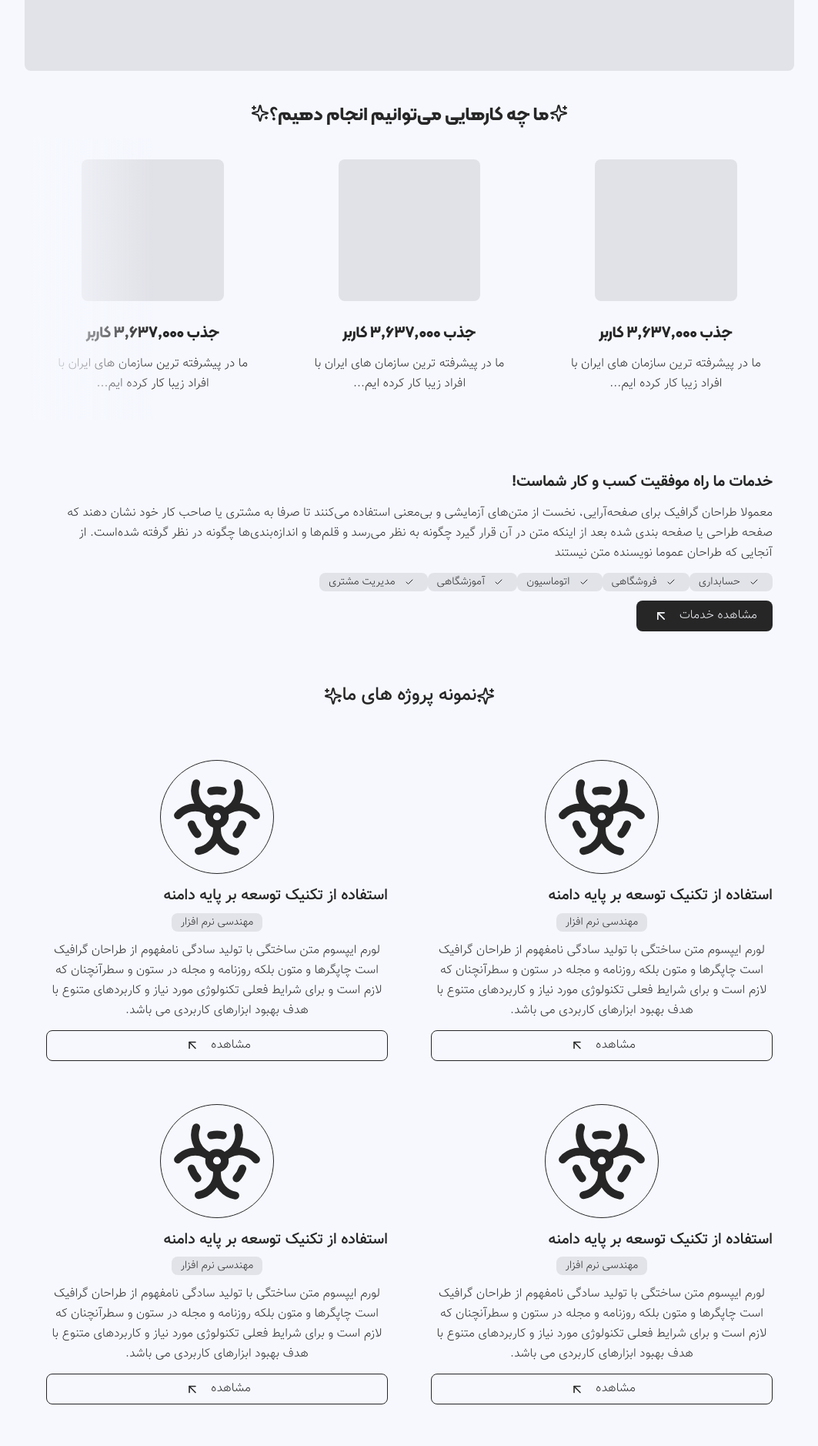
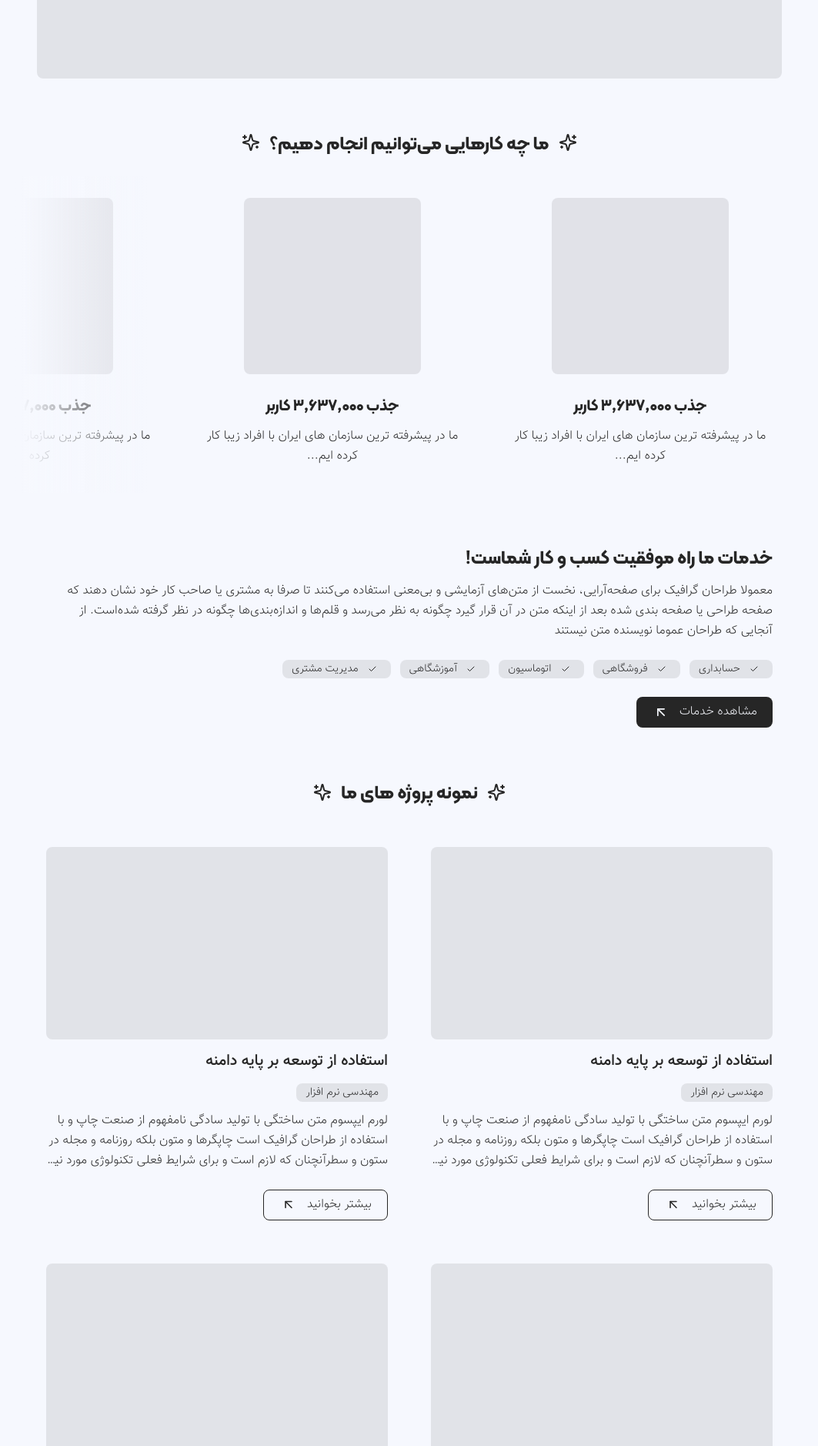
Before and after one commit to FarzadVav/next.js-portfolio, a Next.js app: page /about in a window 1280 px wide. Shown: the part 860-2738 px from the top of the page at 77% size, without its empty margins (108-1171 px from the left). Built offline with nearby package versions, Linux system fonts and the light colour scheme.

Commit message:
fix: about page design

```diff
--- a/app/about/page.tsx
+++ b/app/about/page.tsx
@@ -1,17 +1,10 @@
 import Link from "next/link";
-import {
-  AppleIcon,
-  ArrowUpLeft,
-  ArrowUpLeftIcon,
-  BiohazardIcon,
-  CheckIcon,
-  PlusIcon,
-  SparklesIcon,
-} from "lucide-react";
+import { AppleIcon, ArrowUpLeft, ArrowUpLeftIcon, CheckIcon, PlusIcon } from "lucide-react";
 
 import ScrollX from "root/components/ui/ScrollX/Index";
 import Accordion from "root/components/ui/Accordion/Index";
 import PageHero from "root/components/modules/PageHero/Index";
+import PageTitle from "root/components/modules/PageTitle/Index";
 import AccordionHeader from "root/components/ui/Accordion/Header";
 import ScrollXContainer from "root/components/ui/ScrollX/Container";
 import AccordionContent from "root/components/ui/Accordion/Content";
@@ -27,10 +20,10 @@ const AboutPage = () => {
       />
 
       <div className="f-align mt-9 container relative" dir="ltr">
-        <div className="absolute pointer-events-none top-0 bottom-0 right-0 w-1/3 bg-gradient-to-l from-background to-transparent" />
-        <div className="absolute pointer-events-none top-0 bottom-0 left-0 w-1/3 bg-gradient-to-r from-background to-transparent" />
+        <div className="absolute pointer-events-none top-0 bottom-0 right-0 w-1/3 bg-gradient-to-l from-background-1 to-transparent" />
+        <div className="absolute pointer-events-none top-0 bottom-0 left-0 w-1/3 bg-gradient-to-r from-background-1 to-transparent" />
 
-        <div className="f-align overflow-x-auto *:min-w-fit" style={{ scrollbarWidth: "none" }}>
+        <div className="f-align overflow-hidden no-scrollbar gap-3 *:min-w-fit">
           <div className="badge">
             <AppleIcon className="compatible-icon" />
             <span>Apple</span>
@@ -90,22 +83,17 @@ const AboutPage = () => {
         </div>
       </div>
 
-      <div className="container mt-9">
-        <video className="bg-foreground-5 card w-full aspect-video" />
+      <div className="container mt-9 card-effect">
+        <video className="bg-foreground-5 w-full card aspect-video" />
       </div>
 
-      <div className="container mt-9">
-        <div className="f-center">
-          <SparklesIcon className="compatible-icon" />
-          <h2 className="text-2xl text-center font-kalameh-bold">
-            ما چه کارهایی می‌توانیم انجام دهیم؟
-          </h2>
-          <SparklesIcon className="compatible-icon -scale-x-100" />
-        </div>
-        <ScrollX className="mt-3">
+      <PageTitle className="mt-9">
+        <h2>ما چه کارهایی می‌توانیم انجام دهیم؟</h2>
+      </PageTitle>
+      <ScrollX className="container mt-6">
         <ScrollXContainer>
           {Array.from(new Array(7)).map(() => (
-              <div className="card card-effect w-1/3 min-w-1/3" key={Math.random()}>
+            <div className="card-effect w-2/5 min-w-2/5" key={Math.random()}>
               <div className="w-2/3 mx-auto aspect-square rounded-lg bg-foreground-5" />
               <p className="text-xl mt-6 text-center font-kalameh-bold">
                 جذب {(3_637_000).toLocaleString("fa")} کاربر
@@ -117,19 +105,20 @@ const AboutPage = () => {
           ))}
         </ScrollXContainer>
       </ScrollX>
-      </div>
 
       <div className="mt-9">
         <CtaAnimation>
-          <div className="card card-effect">
-            <h3 className="text-xl font-vazir-black">خدمات ما راه موفقیت کسب و کار شماست!</h3>
+          <div className="card-effect">
+            <h3 className="text-2xl font-kalameh-bold">خدمات ما راه موفقیت کسب و کار شماست!</h3>
+
             <p className="mt-3">
               معمولا طراحان گرافیک برای صفحه‌آرایی، نخست از متن‌های آزمایشی و بی‌معنی استفاده
               می‌کنند تا صرفا به مشتری یا صاحب کار خود نشان دهند که صفحه طراحی یا صفحه بندی شده بعد
               از اینکه متن در آن قرار گیرد چگونه به نظر می‌رسد و قلم‌ها و اندازه‌بندی‌ها چگونه در
               نظر گرفته شده‌است. از آنجایی که طراحان عموما نویسنده متن نیستند
             </p>
-            <div className="f-align mt-3">
+
+            <div className="f-align gap-3 mt-6">
               <div className="badge">
                 <CheckIcon className="compatible-icon" />
                 <span>حسابداری</span>
@@ -151,7 +140,8 @@ const AboutPage = () => {
                 <span>مدیریت مشتری</span>
               </div>
             </div>
-            <Link href={"/"} className="btn btn-fill mt-3">
+
+            <Link href={"/"} className="btn-fill mt-6">
               <span>مشاهده خدمات</span>
               <ArrowUpLeftIcon className="compatible-icon" />
             </Link>
@@ -159,56 +149,43 @@ const AboutPage = () => {
         </CtaAnimation>
       </div>
 
-      <div className="container mt-9">
-        <div className="f-center">
-          <SparklesIcon className="compatible-icon" />
-          <h2 className="text-2xl font-vazir-bold">نمونه پروژه های ما</h2>
-          <SparklesIcon className="compatible-icon -scale-x-100" />
-        </div>
-      </div>
-      <div className="container mt-9 grid grid-cols-2">
+      <PageTitle className="mt-9">
+        <h4>نمونه پروژه های ما</h4>
+      </PageTitle>
+      <div className="container mt-6 grid grid-cols-2">
         {Array.from(new Array(7)).map(() => (
-          <div className="card card-effect" key={Math.random()}>
-            <div className="w-1/3 mx-auto f-center p-3 aspect-square border border-foreground rounded-full">
-              <BiohazardIcon className="size-full" />
-            </div>
+          <div className="card-effect" key={Math.random()}>
+            <div className="w-full aspect-video bg-foreground-5 rounded-lg" />
 
-            <h2 className="text-xl font-vazir-bold mt-3">استفاده از تکنیک توسعه بر پایه دامنه</h2>
-            <div className="badge mx-auto mt-1.5">مهندسی نرم افزار</div>
+            <h6 className="text-xl mt-3 font-vazir-bold">استفاده از توسعه بر پایه دامنه</h6>
 
-            <p className="text-center mt-3">
-              لورم ایپسوم متن ساختگی با تولید سادگی نامفهوم از طراحان گرافیک است چاپگرها و متون بلکه
-              روزنامه و مجله در ستون و سطرآنچنان که لازم است و برای شرایط فعلی تکنولوژی مورد نیاز و
-              کاربردهای متنوع با هدف بهبود ابزارهای کاربردی می باشد.
+            <div className="badge mt-3">مهندسی نرم افزار</div>
+
+            <p className="mt-3 line-clamp-3">
+              لورم ایپسوم متن ساختگی با تولید سادگی نامفهوم از صنعت چاپ و با استفاده از طراحان
+              گرافیک است چاپگرها و متون بلکه روزنامه و مجله در ستون و سطرآنچنان که لازم است و برای
+              شرایط فعلی تکنولوژی مورد نیاز و کاربردهای متنوع با هدف بهبود ابزارهای کاربردی می باشد
             </p>
 
-            <Link className="w-full mt-3" href={"https://melktoday.ir/ads"}>
-              <button className="w-full btn btn-outline">
-                <span>مشاهده</span>
+            <Link className="mt-6 btn-outline" href={"https://github.com"}>
+              <span>بیشتر بخوانید</span>
               <ArrowUpLeft className="compatible-icon" />
-              </button>
             </Link>
           </div>
         ))}
       </div>
 
-      <div className="container mt-6">
-        <div className="f-center">
-          <SparklesIcon className="compatible-icon" />
-          <h2 className="text-2xl font-vazir-bold">پاسخ های سوال هایتان</h2>
-          <SparklesIcon className="compatible-icon -scale-x-100" />
-        </div>
-      </div>
+      <PageTitle className="mt-9">
+        <h5>پاسخ های سوال هایتان</h5>
+      </PageTitle>
       <div className="container mt-6" id="FAQs">
         {Array.from(new Array(6)).map(() => (
           <Accordion key={Math.random()}>
             <AccordionHeader>
-              <h4 className="text-lg font-vazir-bold">
-                چگونه میتوانم یک سیستم کشینگ با اکسپرس و ریکت پیاده کنم؟
-              </h4>
+              <h6>چگونه میتوانم یک سیستم کشینگ با اکسپرس و ریکت پیاده کنم؟</h6>
             </AccordionHeader>
             <AccordionContent>
-              <p className="pt-3">
+              <p className="pt-6">
                 لورم ایپسوم متن ساختگی با تولید سادگی نامفهوم از صنعت چاپ، و با استفاده از طراحان
                 گرافیک است، چاپگرها و متون بلکه روزنامه و مجله در ستون و سطرآنچنان که لازم است، و
                 برای شرایط فعلی تکنولوژی مورد نیاز، و کاربردهای متنوع با هدف بهبود ابزارهای کاربردی
@@ -223,7 +200,7 @@ const AboutPage = () => {
           </Accordion>
         ))}
 
-        <button className="mx-auto mt-6 btn btn-soft">
+        <button className="mx-auto mt-6 btn-soft">
           <span>بیشتر</span>
           <PlusIcon className="compatible-icon" />
         </button>
--- a/app/page.tsx
+++ b/app/page.tsx
@@ -176,7 +176,7 @@ const HomePage = () => {
               <h6>چگونه میتوانم یک سیستم کشینگ با اکسپرس و ریکت پیاده کنم؟</h6>
             </AccordionHeader>
             <AccordionContent>
-              <p className="mt-6">
+              <p className="pt-6">
                 لورم ایپسوم متن ساختگی با تولید سادگی نامفهوم از صنعت چاپ، و با استفاده از طراحان
                 گرافیک است، چاپگرها و متون بلکه روزنامه و مجله در ستون و سطرآنچنان که لازم است، و
                 برای شرایط فعلی تکنولوژی مورد نیاز، و کاربردهای متنوع با هدف بهبود ابزارهای کاربردی
@@ -223,7 +223,7 @@ const HomePage = () => {
       </ScrollX>
 
       <div className="container card-effect mt-9">
-        <h5 className="text-xl font-kalameh-bold">مشاوه میخواهید؟ با ما در ارتباط باشید!</h5>
+        <h5 className="text-2xl font-kalameh-bold">مشاوه میخواهید؟ با ما در ارتباط باشید!</h5>
         <p className="mt-3">
           لورم ایپسوم متن ساختگی با تولید سادگی نامفهوم از صنعت چاپ، و با استفاده از طراحان گرافیک
           است، چاپگرها و متون بلکه روزنامه و مجله در ستون و سطرآنچنان که لازم است، و برای شرایط فعلی
```
Lines whose indentation alone changed are shown as unchanged.
